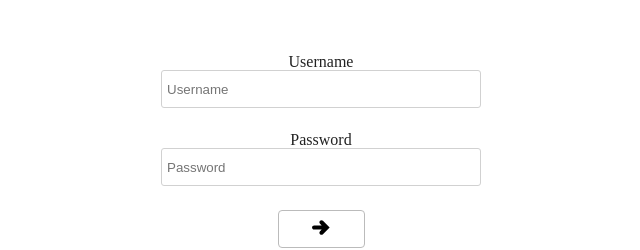
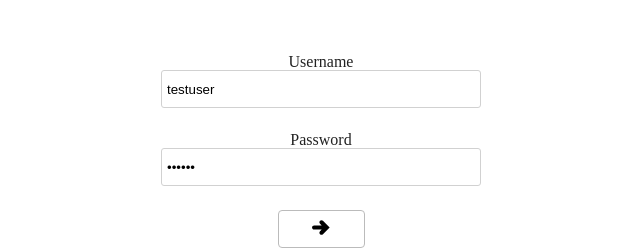
Before and after one commit to herculeshayer/minidoro, a React (Vite) app in the folder client/: page /login in a window 1280 px wide. Shown: the part 293-543 px from the top of the page, without its empty margins (319-959 px from the left). Built offline with nearby package versions, Linux system fonts and the light colour scheme; no server answers.

Commit message:
default placeholder testuser

```diff
--- a/client/src/pages/Login.jsx
+++ b/client/src/pages/Login.jsx
@@ -8,8 +8,8 @@ import {
 } from "../components/requestsAPI";
 
 const Login = ({ onLogin }) => {
-  const [username, setUsername] = useState([]);
-  const [password, setPassword] = useState([]);
+  const [username, setUsername] = useState("testuser");
+  const [password, setPassword] = useState("123123");
 
   const navigate = useNavigate();
 
@@ -41,7 +41,8 @@ const Login = ({ onLogin }) => {
       onLogin(true);
       alert("Login Successful!");
       navigate("/dashboard");
-    } else {
+    }
+    if (!success) {
       alert("Login False");
     }
   };
@@ -54,6 +55,7 @@ const Login = ({ onLogin }) => {
           type="text"
           placeholder="Username"
           name="username"
+          value={username}
           onChange={(e) => setUsername(e.target.value)}
         />
         <label>Password</label>
@@ -61,6 +63,7 @@ const Login = ({ onLogin }) => {
           type="password"
           placeholder="Password"
           name="password"
+          value={password}
           onChange={(e) => setPassword(e.target.value)}
         />
         <div>
```
